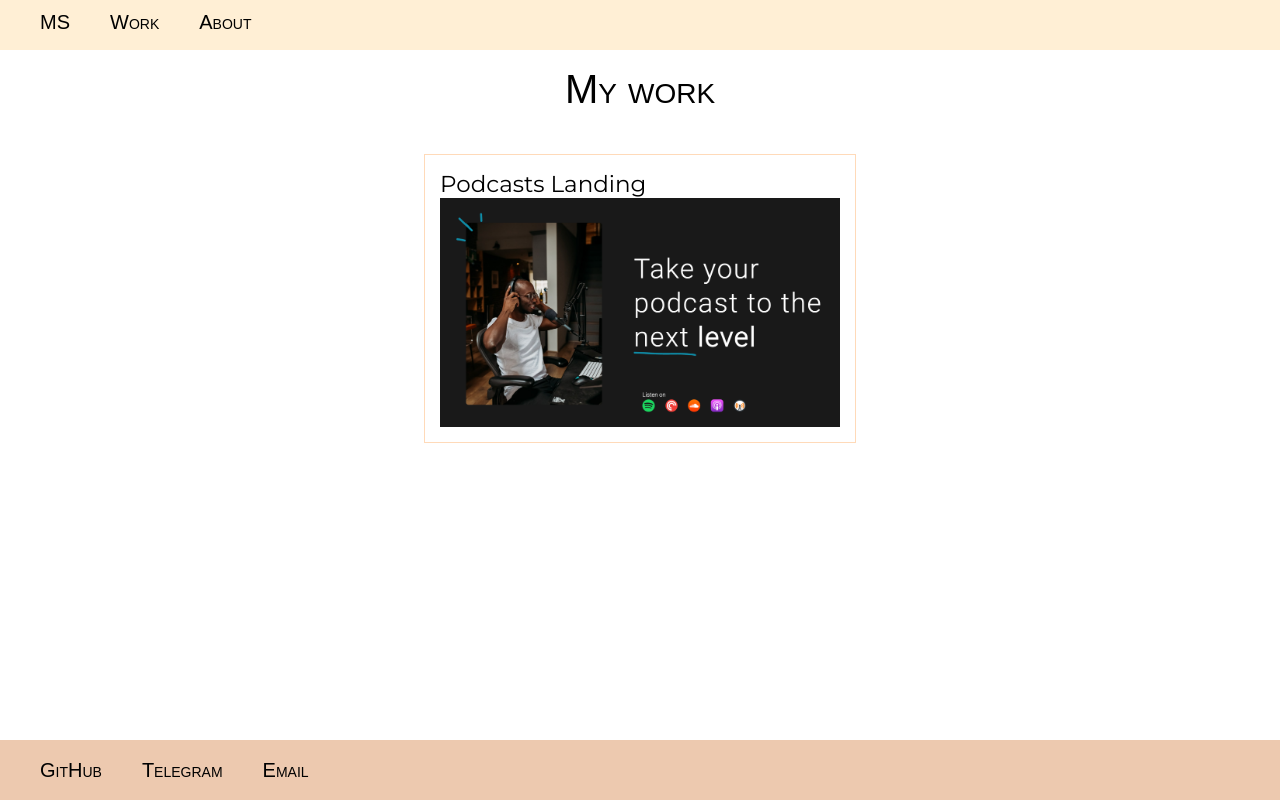
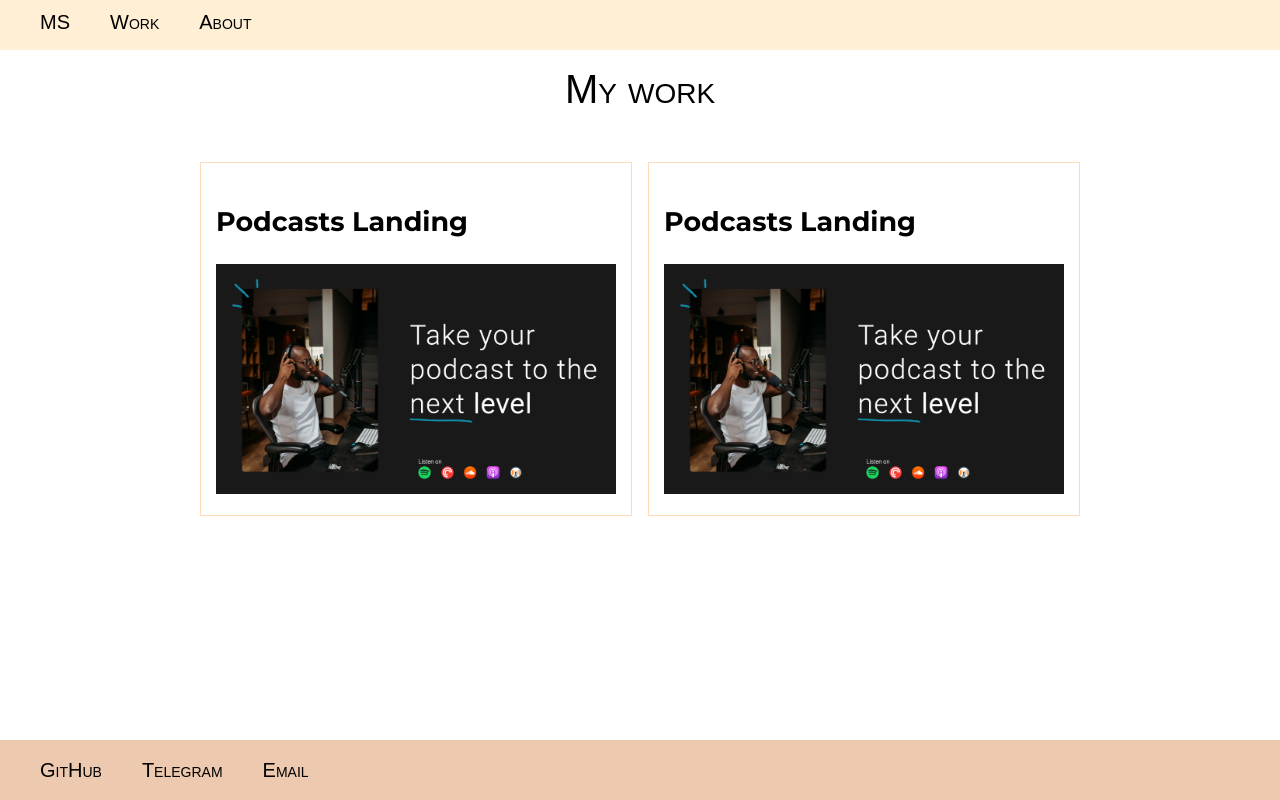
Before and after one commit to MeMariS/portfolio, a plain HTML site: page work.html in a window 1280 px wide. Drawn offline with Linux system fonts and the light colour scheme.

Commit message:
refactoring work page

```diff
--- a/styles/work.css
+++ b/styles/work.css
@@ -1,11 +1,21 @@
 .work-container {
   display: flex;
   justify-content: space-between;
+  flex-direction: column;
   margin: 0 auto;
+}
 
+.works {
+  display: flex;
+  justify-content: space-between;
+  flex-wrap: wrap;
+}
+
+.work {
   font-size: 23px;
   box-sizing: border-box;
   border: 1px solid peachpuff;
+  margin: 8px;
   padding: 15px;
 }
 
--- a/work.html
+++ b/work.html
@@ -22,16 +22,30 @@
         <a class="link" href="/about.html">About</a>
       </div>
     </header>
-    <h1 class="work-heading">My work</h1>
     <div class="work-container">
-      <a
-        class="podcast-landing"
-        href="https://memaris.github.io/podcasts-landing/"
-        target="_blank"
-      >
-        Podcasts Landing
-        <img class="podcast-landing-img" src="podcast-landing.png" alt=""
-      /></a>
+      <h1 class="work-heading">My work</h1>
+      <div class="works">
+        <a
+          class="podcast-landing"
+          href="https://memaris.github.io/podcasts-landing/"
+          target="_blank"
+        >
+          <div class="work">
+            <h3>Podcasts Landing</h3>
+            <img class="podcast-landing-img" src="podcast-landing.png" alt="" />
+          </div>
+        </a>
+        <a
+          class="podcast-landing"
+          href="https://memaris.github.io/podcasts-landing/"
+          target="_blank"
+        >
+          <div class="work">
+            <h3>Podcasts Landing</h3>
+            <img class="podcast-landing-img" src="podcast-landing.png" alt="" />
+          </div>
+        </a>
+      </div>
     </div>
     <footer class="footer">
       <div class="link-footer-container">
```
